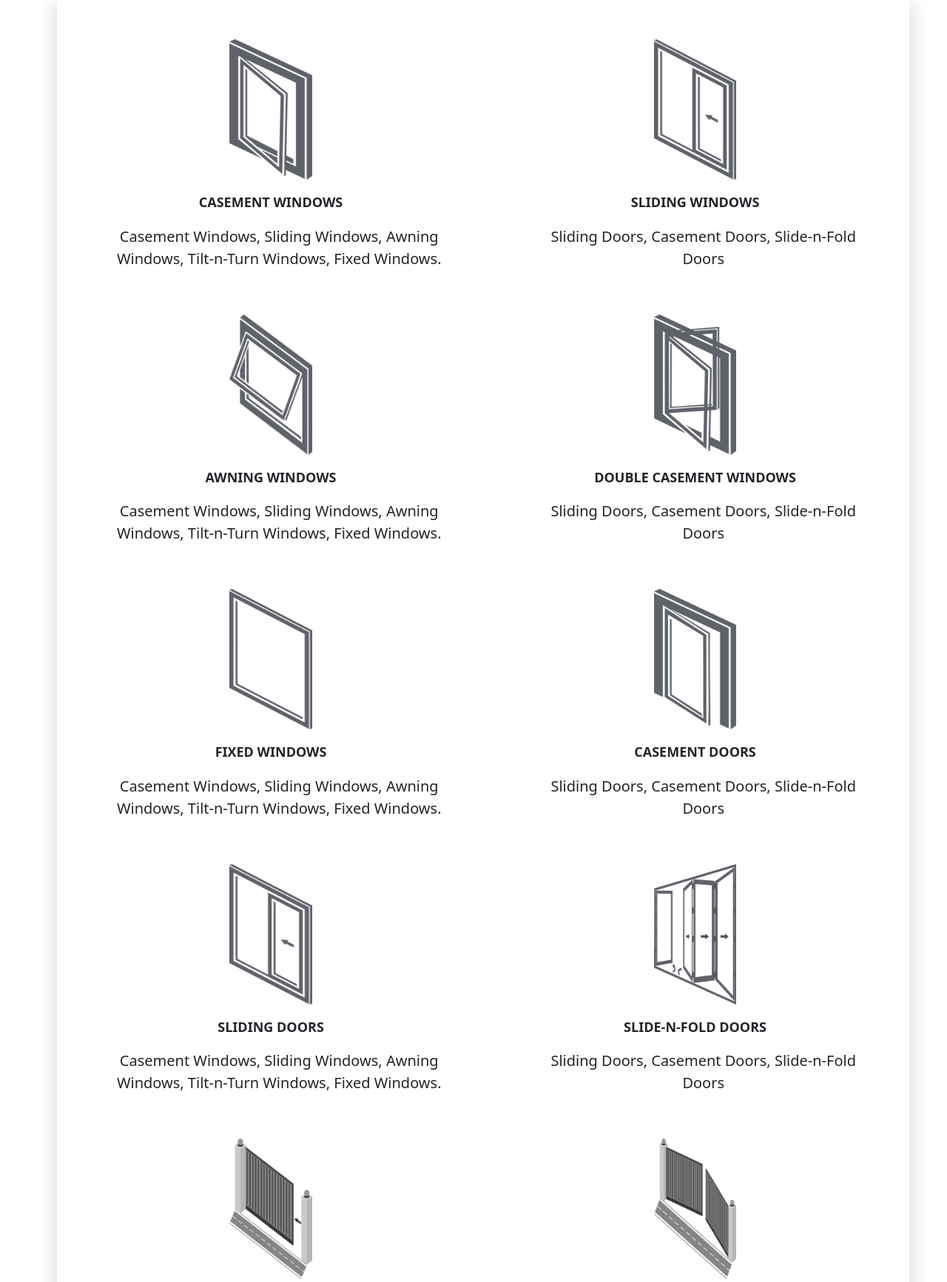
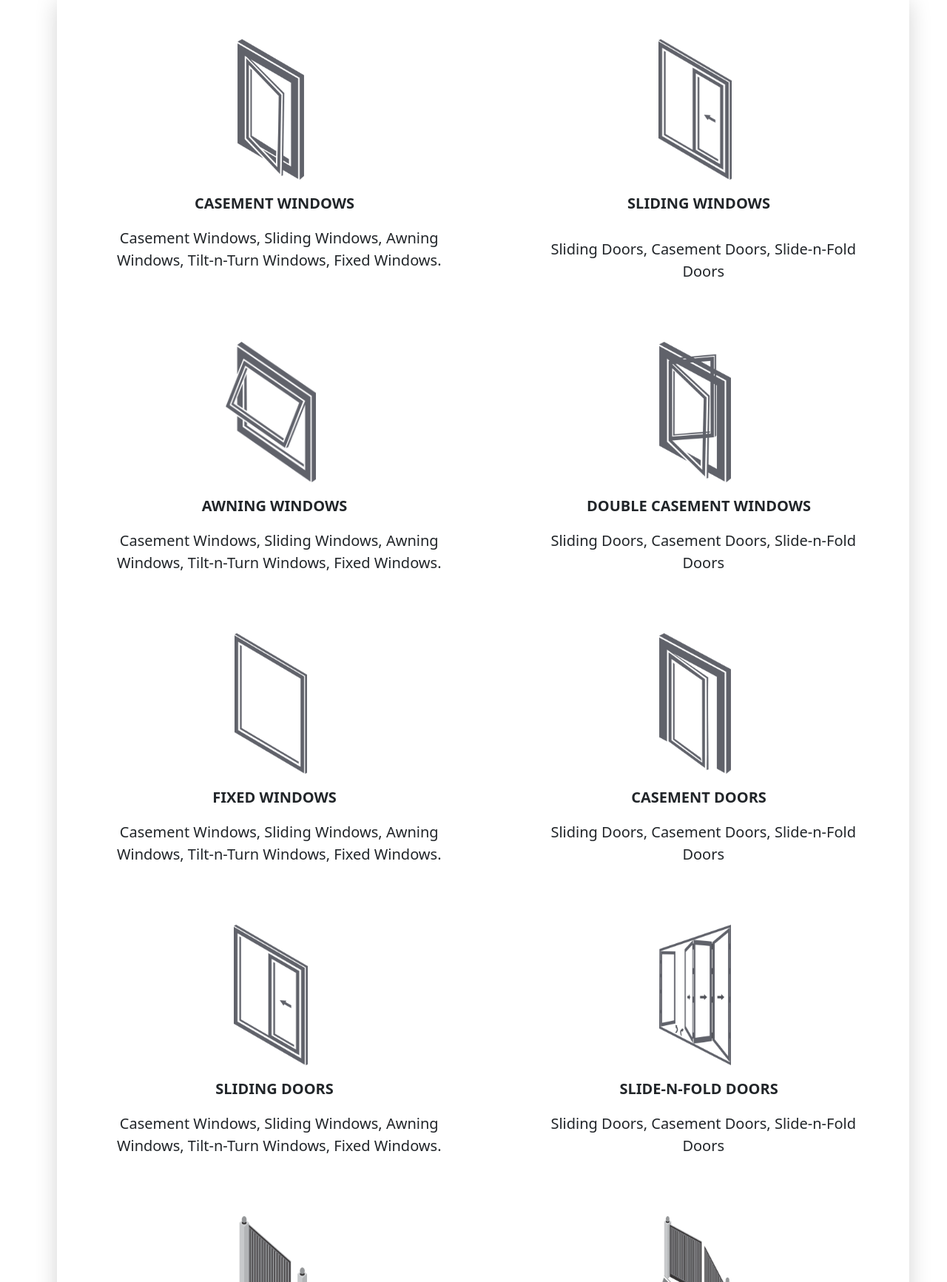
Before and after one commit to Sathvik902/Triant-website, a React app: page /product in a window 1280 px wide. Shown: the part 1152-2885 px from the top of the page at 74% size. Built offline with nearby package versions, Linux system fonts and the light colour scheme; some packages are replaced by stand-ins of ours.

Commit message:
45th commit

```diff
--- a/src/Main_component/product.css
+++ b/src/Main_component/product.css
@@ -7,13 +7,13 @@
     left: 20%;
 }
 
-.col-6{
+.col{
     width:50% !important;
 }
 
 .div_imgs{
-    width:20%;
-    height: 60%;
+    /* width:20%; */
+    height: 30%;
     padding-top:30px;
     /* cursor: pointer; */
 }
@@ -22,12 +22,24 @@
 
 
 #products_h1{
-    font-size: 180%;
+    font-size: 2rem;
     font-weight: 650;
+    position: relative;
+    display: grid !important;
+    /* left: -6%;
+    top: 10%; */
+
     /* cursor: pointer; */
 }
+/* #products_h11{
+    font-size: 1.68rem;
+    font-weight: 650;
+    position: relative;
 
-.col-6 p{
+    /* cursor: pointer; */
+/* } */
+
+.col p{
     display: flex;
     flex-direction: row;
     font-weight: 100 !important;
@@ -47,7 +59,7 @@
         left: 6%;
     }
 
-    .col-md-6{
+    .col{
         width:100% !important;
     }
 }
--- a/src/Main_component/product.js
+++ b/src/Main_component/product.js
@@ -33,7 +33,7 @@ function Product() {
         <div className='container5 shadow-lg p-3 mb-5 bg-white rounded'>
 
             <div className='row'>
-                <div className='col-6 cursorpointer'>
+                <div className='col'>
 
                 <a href='../detail/window'><img src={window} className='div_imgs' alt='window'/></a>
                     <h1 id='products_h1'>CASEMENT WINDOWS</h1>
@@ -42,9 +42,9 @@ function Product() {
                     Casement Windows, Sliding Windows, Awning Windows, Tilt-n-Turn Windows, Fixed Windows.
                     </p>
                 </div>
-                <div className='col-6 cursorpointer'>
+                <div className='col  '>
                 <a href='../detail/Window'><img src={door} alt='doors' className='div_imgs'/></a>
-                    <h1 id='products_h1'>SLIDING WINDOWS</h1>
+                    <h1 id='products_h1'>SLIDING WINDOWS</h1><br/>
                     <br/>
                     <p>
                     Sliding Doors, Casement Doors, Slide-n-Fold Doors
@@ -52,14 +52,14 @@ function Product() {
                 </div>
             </div>
             <div className='row'>
-                <div className='col-6 cursorpointer'>
+                <div className='col  '>
                 <a href='../detail/Window'><img src={Awining_doors} className='div_imgs' alt='window'/></a>
                     <h1 id='products_h1'> AWNING WINDOWS</h1><br/>
                     <p>
                     Casement Windows, Sliding Windows, Awning Windows, Tilt-n-Turn Windows, Fixed Windows.
                     </p>
                 </div>
-                <div className='col-6 cursorpointer'>
+                <div className='col '>
                 <a href='../detail/Window'><img src={double_casement_windows} alt='doors' className='div_imgs'/></a>
                     <h1 id='products_h1'>DOUBLE CASEMENT WINDOWS</h1><br/>
                     <p>
@@ -68,14 +68,14 @@ function Product() {
                 </div>
             </div>
             <div className='row'>
-                <div className='col-6 cursorpointer'>
+                <div className='col  '>
                 <a href='../detail/Window'><img src={fixed_windows} className='div_imgs' alt='window'/></a>
                     <h1 id='products_h1'>FIXED WINDOWS</h1><br/>
                     <p>
                     Casement Windows, Sliding Windows, Awning Windows, Tilt-n-Turn Windows, Fixed Windows.
                     </p>
                 </div>
-                <div className='col-6 cursorpointer'>
+                <div className='col  '>
                 <a href='../detail/door'><img src={casement_doors} alt='doors' className='div_imgs'/></a>
                     <h1 id='products_h1'>CASEMENT DOORS</h1><br/>
                     <p>
@@ -84,14 +84,14 @@ function Product() {
                 </div>
             </div>
             <div className='row'>
-                <div className='col-6 cursorpointer'>
+                <div className='col  '>
                 <a href='../detail/door'><img src={sliding_doors} className='div_imgs' alt='window'/></a>
                     <h1 id='products_h1'>SLIDING DOORS</h1><br/>
                     <p>
                     Casement Windows, Sliding Windows, Awning Windows, Tilt-n-Turn Windows, Fixed Windows.
                     </p>
                 </div>
-                <div className='col-6 cursorpointer'>
+                <div className='col  '>
                 <a href='../detail/door'><img src={side_n_fold} alt='doors' className='div_imgs'/></a>
                     <h1 id='products_h1'>SLIDE-N-FOLD DOORS</h1><br/>
                     <p>
@@ -100,14 +100,14 @@ function Product() {
                 </div>
             </div>
             <div className='row'>
-                <div className='col-6 cursorpointer'>
+                <div className='col  '>
                 <a href='../detail/maingate'><img src={sliding_gates} className='div_imgs' alt='window'/></a>
                     <h1 id='products_h1'>SLIDING GATES</h1><br/>
                     <p>
                     Casement Windows, Sliding Windows, Awning Windows, Tilt-n-Turn Windows, Fixed Windows.
                     </p>
                 </div>
-                <div className='col-6 cursorpointer'>
+                <div className='col  '>
                 <a href='../detail/maingate'><img src={swing_gates} alt='doors' className='div_imgs'/></a>
                     <h1 id='products_h1'>SWING GATES</h1><br/>
                     <p>
@@ -116,14 +116,14 @@ function Product() {
                 </div>
             </div>
             <div className='row'>
-                <div className='col-6 cursorpointer'>
+                <div className='col  '>
                 <a href='../detail/maingate'><img src={wall_cladding} className='div_imgs' alt='window'/></a>
                     <h1 id='products_h1'>WALL CLADDING</h1><br/>
                     <p>
                     Casement Windows, Sliding Windows, Awning Windows, Tilt-n-Turn Windows, Fixed Windows.
                     </p>
                 </div>
-                <div className='col-6 cursorpointer'>
+                <div className='col  '>
                 <a href='../detail/maingate'><img src={curtain} alt='doors' className='div_imgs'/></a>
                     <h1 id='products_h1'>CURTAIN WALLS</h1><br/>
                     <p>
@@ -132,14 +132,14 @@ function Product() {
                 </div>
             </div>
             <div className='row'>
-                <div className='col-6 cursorpointer'>
+                <div className='col  '>
                 <img src={louvers} className='div_imgs' alt='window'/>
                     <h1 id='products_h1'>LOUVERS</h1><br/>
                     <p>
                     Casement Windows, Sliding Windows, Awning Windows, Tilt-n-Turn Windows, Fixed Windows.
                     </p>
                 </div>
-                <div className='col-6 cursorpointer'>
+                <div className='col  '>
                 <img src={railings} alt='doors' className='div_imgs'/>
                     <h1 id='products_h1'>RAILINGS</h1><br/>
                     <p>
@@ -148,14 +148,14 @@ function Product() {
                 </div>
             </div>
             <div className='row'>
-                <div className='col-6 cursorpointer'>
+                <div className='col  '>
                 <img src={cielings} alt='curtain_walls'className='div_imgs'/>
                 <h1 id='products_h1'>CEILINGS</h1><br/>
                 <p>
                 Stick Curtain Walls, Semi-unitized Curtain Walls, Unitized Curtain Walls
                 </p>
                 </div>
-                <div className='col-6 cursorpointer'>
+                <div className='col  '>
                 <img src={skylight} alt='gates'className='div_imgs'/>
                 <h1 id='products_h1'>SKYLIGHTS</h1><br/>
                 <p>
```
